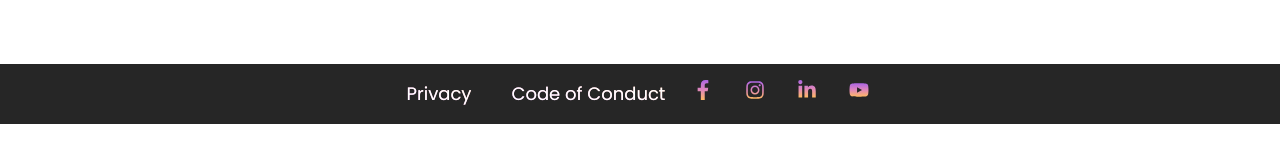
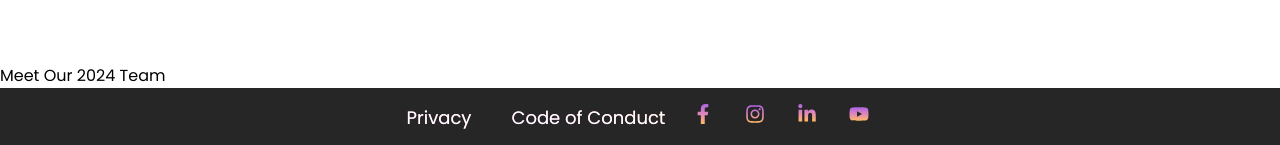
Before and after one commit to cusec/2024, a Next.js app: page /about in a window 1280 px wide. Shown: the part 1156-1301 px from the top of the page. Before the commit the page ends 1280 px from the top, so only its background shows below. Built offline with nearby package versions, Linux system fonts and the light colour scheme.

Commit message:
chore: Create 'Team' and 'TeamCard' components

```diff
--- /dev/null
+++ b/src/app/about/Team.tsx
@@ -0,0 +1,10 @@
+import TeamCard from "./TeamCard";
+
+export default function Team() {
+    return(
+        <>
+        <h2>Meet Our 2024 Team</h2>
+
+        </>
+    );
+}
--- /dev/null
+++ b/src/app/about/TeamCard.tsx
@@ -0,0 +1,20 @@
+type TeamCardProps = {
+    name: string;
+    university: string;
+    image: string;
+    university_image: string;
+    pronoun: string;
+    role: string;
+    linkedin: string;
+    github: string;
+    website: string;
+    email: string;
+    fun_fact: string;
+}
+
+export default function TeamCard(props: TeamCardProps) {
+    return (
+        <>
+        </>
+    );
+}
--- a/src/app/about/page.tsx
+++ b/src/app/about/page.tsx
@@ -9,6 +9,7 @@ import top_left_gradient_lines from "./top_left_gradient_lines.svg";
 import grid_gradient_fill_lines from "./grid_gradient_fill_lines.svg";
 import Main from "@/app/about/Main";
 import AboutUs from "@/app/about/AboutUs";
+import Team from "./Team";
 import { useEffect, useState } from "react";
 
 // Had to remove this import because the file was too large to upload to GitHub.
@@ -126,7 +127,7 @@ export default function About() {
         alt="Carousel of images of CUSEC attendees"
         className="w-full h-full"
         /> */}
-
+        <Team />
             </Fade>
       </div>
     </>
```
